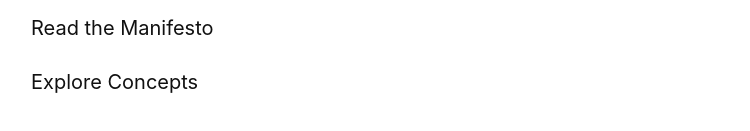
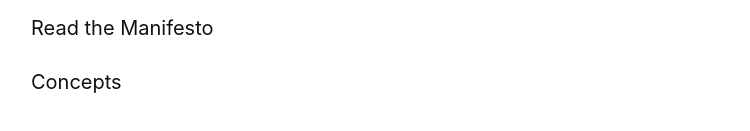
Before and after one commit to tkusachi/conceptcommons, a plain HTML site: page index.html in a window 1280 px wide. Shown: the part 299-430 px from the top of the page, without its empty margins (249-999 px from the left). Drawn offline with Linux system fonts and the light colour scheme.

Commit message:
Update index.html

```diff
--- a/index.html
+++ b/index.html
@@ -26,7 +26,7 @@ Concept Commons is an open experiment in making the concept layer of knowledge v
 </p>
 
 <p>
-<a href="/concept.html">Explore Concepts</a>
+<a href="/concepts.html">Concepts</a>
 </p>
 
 </body>
```
